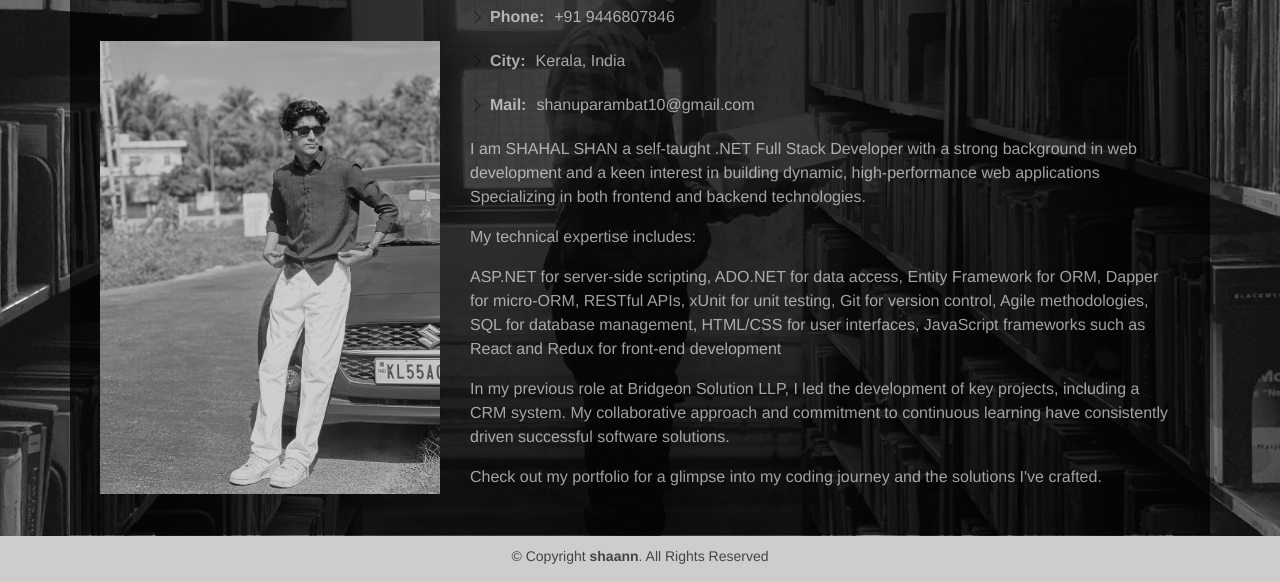
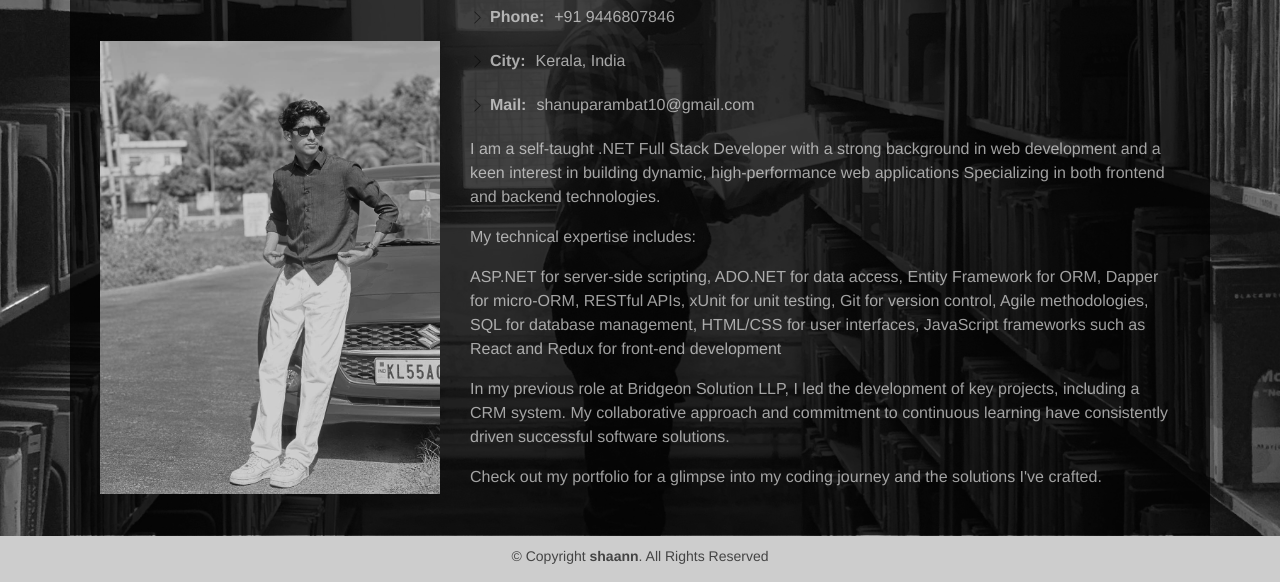
Before and after one commit to shaannn7/Portfolio, a plain HTML site: page index.html in a window 1280 px wide. Both pictures are taken after a click on the link "About". Shown: the part 218-800 px from the top of the page. Drawn offline with nearby package versions, Linux system fonts and the light colour scheme.

Commit message:
Everyting is readyyy

```diff
--- a/index.html
+++ b/index.html
@@ -83,7 +83,7 @@
             </div>
           </div>
           <p>
-            I am SHAHAL SHAN a self-taught .NET Full Stack Developer with a strong background in web development and a
+            I am a self-taught .NET Full Stack Developer with a strong background in web development and a
             keen interest
             in building dynamic, high-performance web applications Specializing
             in both frontend and backend technologies.
```
